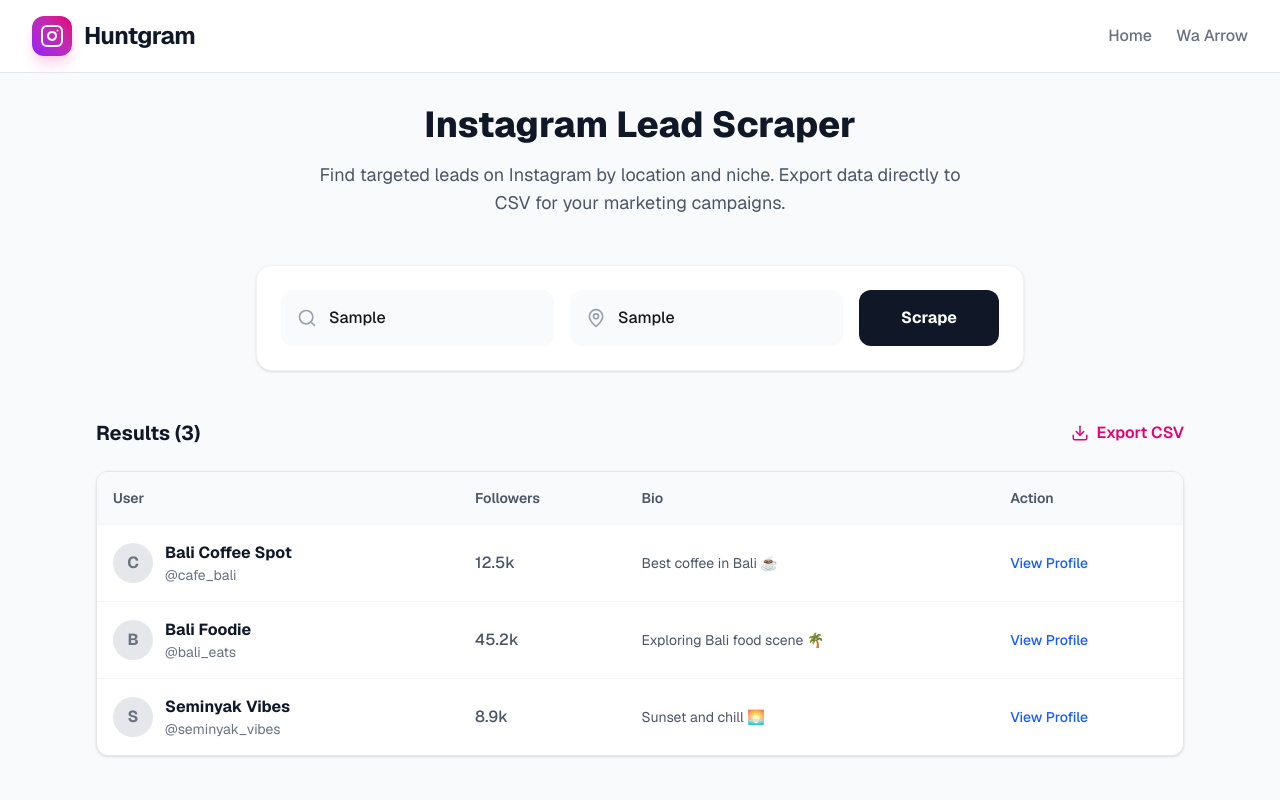
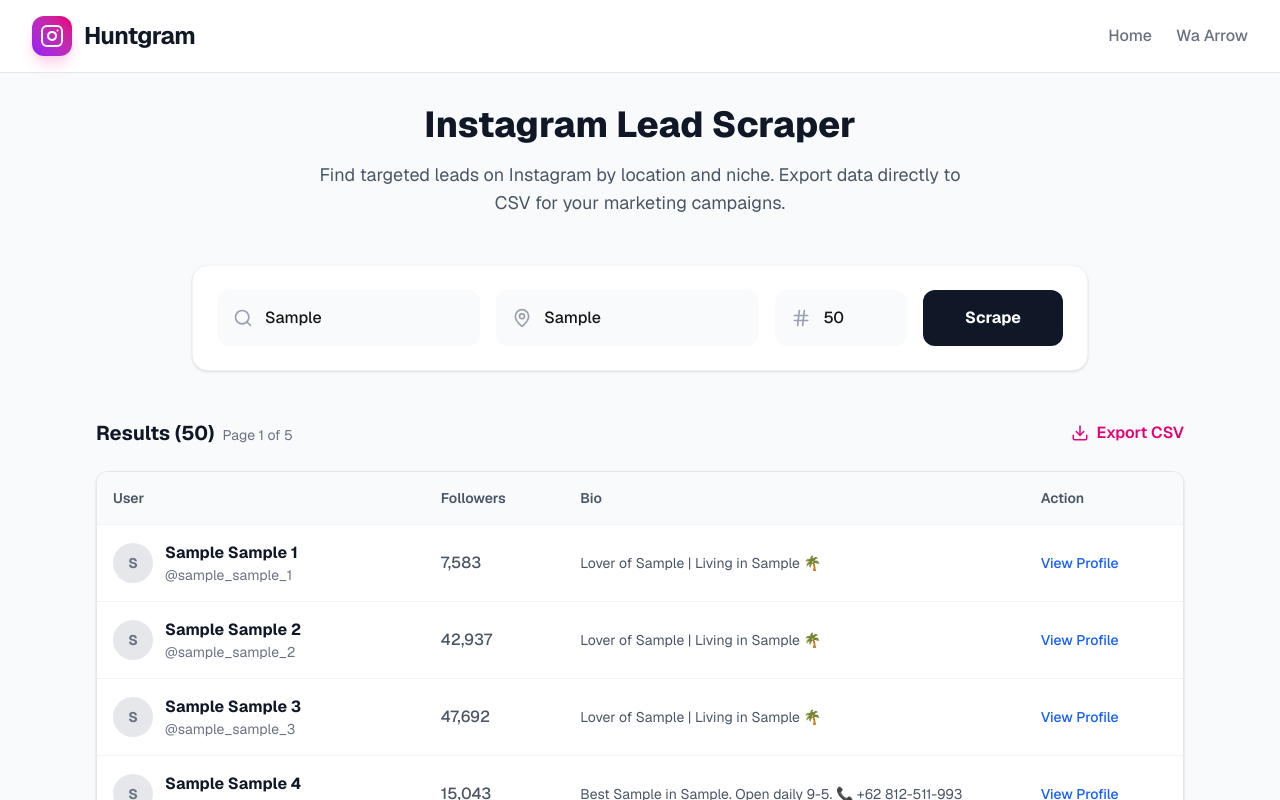
Before and after one commit to FGithub51/wa_arrow, a Next.js app: page /huntgram in a window 1280 px wide. Both pictures are taken after typing "Sample", "Sample" into the empty fields and a click on the button "Scrape". Shown: the top 800 px of the page. Built offline with nearby package versions, Linux system fonts and the light colour scheme.

Commit message:
Implement Huntgram scraper with pagination and mock API

```diff
--- /dev/null
+++ b/src/app/api/huntgram/route.ts
@@ -0,0 +1,33 @@
+import { NextResponse } from 'next/server';
+
+export async function POST(request: Request) {
+    try {
+        const { keyword, location, amount } = await request.json();
+        const count = parseInt(amount) || 10;
+
+        // Simulate API delay
+        await new Promise(resolve => setTimeout(resolve, 1500));
+
+        // Generate mock data
+        const results = Array.from({ length: count }).map((_, i) => {
+            const id = i + 1;
+            // Deterministic pseudo-random for consistent demo results
+            const followers = Math.floor(Math.random() * 50000) + 1000;
+            const isBusiness = Math.random() > 0.5;
+
+            return {
+                username: `${keyword.toLowerCase().replace(/\s+/g, '_')}_${location.toLowerCase()}_${id}`,
+                name: `${keyword} ${location} ${id}`,
+                followers: followers.toLocaleString(),
+                bio: isBusiness
+                    ? `Best ${keyword} in ${location}. Open daily 9-5. 📞 +62 812-${Math.floor(Math.random() * 1000)}-${Math.floor(Math.random() * 1000)}`
+                    : `Lover of ${keyword} | Living in ${location} 🌴`,
+                profileUrl: `https://instagram.com/example_${id}`
+            };
+        });
+
+        return NextResponse.json({ success: true, data: results });
+    } catch (error) {
+        return NextResponse.json({ success: false, error: 'Failed to scrape data' }, { status: 500 });
+    }
+}
--- a/src/app/huntgram/page.tsx
+++ b/src/app/huntgram/page.tsx
@@ -1,31 +1,64 @@
 'use client';
 
 import React, { useState } from 'react';
-import { Search, MapPin, Instagram, Loader2, Download } from 'lucide-react';
+import { Search, MapPin, Instagram, Loader2, Download, ChevronLeft, ChevronRight, Hash } from 'lucide-react';
 import { cn } from '@/lib/utils';
 
 export default function HuntgramPage() {
     const [loading, setLoading] = useState(false);
     const [results, setResults] = useState<any[]>([]);
+    const [currentPage, setCurrentPage] = useState(1);
+    const itemsPerPage = 10;
 
-    const handleSearch = (e: React.FormEvent) => {
+    const handleSearch = async (e: React.FormEvent) => {
         e.preventDefault();
         setLoading(true);
-        // Simulate search
-        setTimeout(() => {
-            setResults([
-                { username: 'cafe_bali', name: 'Bali Coffee Spot', followers: '12.5k', bio: 'Best coffee in Bali ☕️' },
-                { username: 'bali_eats', name: 'Bali Foodie', followers: '45.2k', bio: 'Exploring Bali food scene 🌴' },
-                { username: 'seminyak_vibes', name: 'Seminyak Vibes', followers: '8.9k', bio: 'Sunset and chill 🌅' },
-            ]);
+        setResults([]); // Clear previous results
+        setCurrentPage(1); // Reset to first page
+
+        const form = e.target as HTMLFormElement;
+        const keyword = (form.elements.namedItem('keyword') as HTMLInputElement).value;
+        const location = (form.elements.namedItem('location') as HTMLInputElement).value;
+        const amount = (form.elements.namedItem('amount') as HTMLInputElement).value;
+
+        try {
+            const res = await fetch('/api/huntgram', {
+                method: 'POST',
+                headers: { 'Content-Type': 'application/json' },
+                body: JSON.stringify({ keyword, location, amount }),
+            });
+            const data = await res.json();
+            if (data.success) {
+                setResults(data.data);
+            } else {
+                alert('Error: ' + data.error);
+            }
+        } catch (err) {
+            console.error(err);
+            alert('Failed to fetch data');
+        } finally {
             setLoading(false);
-        }, 2000);
+        }
+    };
+
+    // Pagination Logic
+    const totalPages = Math.ceil(results.length / itemsPerPage);
+    const currentData = results.slice(
+        (currentPage - 1) * itemsPerPage,
+        currentPage * itemsPerPage
+    );
+
+    const handlePageChange = (newPage: number) => {
+        if (newPage >= 1 && newPage <= totalPages) {
+            setCurrentPage(newPage);
+            window.scrollTo({ top: 0, behavior: 'smooth' });
+        }
     };
 
     return (
         <div className="min-h-screen bg-gray-50 font-sans">
             {/* Header */}
-            <header className="bg-white border-b border-gray-200 px-8 py-4 flex items-center justify-between">
+            <header className="bg-white border-b border-gray-200 px-8 py-4 flex items-center justify-between sticky top-0 z-50">
                 <div className="flex items-center gap-3">
                     <div className="w-10 h-10 bg-gradient-to-tr from-purple-600 to-pink-600 rounded-xl flex items-center justify-center text-white shadow-lg shadow-pink-200">
                         <Instagram size={24} />
@@ -48,22 +81,37 @@
                 </div>
 
                 {/* Search Box */}
-                <div className="bg-white p-6 rounded-2xl shadow-sm border border-gray-100 max-w-3xl mx-auto mb-12">
+                <div className="bg-white p-6 rounded-2xl shadow-sm border border-gray-100 max-w-4xl mx-auto mb-12">
                     <form onSubmit={handleSearch} className="flex flex-col md:flex-row gap-4">
-                        <div className="flex-1 relative">
+                        <div className="flex-[2] relative">
                             <Search className="absolute left-4 top-1/2 -translate-y-1/2 text-gray-400" size={20} />
                             <input
+                                name="keyword"
                                 type="text"
                                 placeholder="Niche / Keyword (e.g. Coffee Shop)"
                                 className="w-full pl-12 pr-4 py-4 bg-gray-50 border-transparent focus:bg-white focus:border-pink-500 focus:ring-4 focus:ring-pink-500/10 rounded-xl transition-all outline-none font-medium"
                                 required
                             />
                         </div>
-                        <div className="flex-1 relative">
+                        <div className="flex-[2] relative">
                             <MapPin className="absolute left-4 top-1/2 -translate-y-1/2 text-gray-400" size={20} />
                             <input
+                                name="location"
                                 type="text"
-                                placeholder="Location (e.g. Bali, Indonesia)"
+                                placeholder="Location (e.g. Bali)"
+                                className="w-full pl-12 pr-4 py-4 bg-gray-50 border-transparent focus:bg-white focus:border-pink-500 focus:ring-4 focus:ring-pink-500/10 rounded-xl transition-all outline-none font-medium"
+                                required
+                            />
+                        </div>
+                        <div className="flex-1 relative">
+                            <Hash className="absolute left-4 top-1/2 -translate-y-1/2 text-gray-400" size={20} />
+                            <input
+                                name="amount"
+                                type="number"
+                                placeholder="Qty"
+                                min="1"
+                                max="1000"
+                                defaultValue="50"
                                 className="w-full pl-12 pr-4 py-4 bg-gray-50 border-transparent focus:bg-white focus:border-pink-500 focus:ring-4 focus:ring-pink-500/10 rounded-xl transition-all outline-none font-medium"
                                 required
                             />
@@ -82,7 +130,12 @@
                 {results.length > 0 && (
                     <div className="space-y-6 animate-in fade-in slide-in-from-bottom-4 duration-500">
                         <div className="flex items-center justify-between">
-                            <h2 className="text-xl font-bold text-gray-900">Results ({results.length})</h2>
+                            <h2 className="text-xl font-bold text-gray-900">
+                                Results ({results.length})
+                                <span className="ml-2 text-sm font-normal text-gray-500">
+                                    Page {currentPage} of {totalPages}
+                                </span>
+                            </h2>
                             <button className="flex items-center gap-2 text-pink-600 font-semibold hover:text-pink-700 transition-colors">
                                 <Download size={18} />
                                 Export CSV
@@ -100,11 +153,11 @@
                                     </tr>
                                 </thead>
                                 <tbody className="divide-y divide-gray-100">
-                                    {results.map((item, i) => (
+                                    {currentData.map((item, i) => (
                                         <tr key={i} className="hover:bg-gray-50 transition-colors">
                                             <td className="p-4">
                                                 <div className="flex items-center gap-3">
-                                                    <div className="w-10 h-10 bg-gray-200 rounded-full flex items-center justify-center text-gray-500 font-bold">
+                                                    <div className="w-10 h-10 bg-gray-200 rounded-full flex items-center justify-center text-gray-500 font-bold text-sm">
                                                         {item.username[0].toUpperCase()}
                                                     </div>
                                                     <div>
@@ -123,6 +176,54 @@
                                 </tbody>
                             </table>
                         </div>
+
+                        {/* Pagination Controls */}
+                        {totalPages > 1 && (
+                            <div className="flex justify-center items-center gap-2 mt-8">
+                                <button
+                                    onClick={() => handlePageChange(currentPage - 1)}
+                                    disabled={currentPage === 1}
+                                    className="p-2 rounded-lg border border-gray-200 hover:bg-gray-100 disabled:opacity-50 disabled:cursor-not-allowed transition-colors"
+                                >
+                                    <ChevronLeft size={20} />
+                                </button>
+
+                                <div className="flex items-center gap-1">
+                                    {Array.from({ length: Math.min(5, totalPages) }, (_, i) => {
+                                        // Simple logic to show first 5 pages or window around current
+                                        // For now, just showing first 5 or all if < 5
+                                        let p = i + 1;
+                                        if (totalPages > 5 && currentPage > 3) {
+                                            p = currentPage - 2 + i;
+                                            if (p > totalPages) p = totalPages - (4 - i);
+                                        }
+
+                                        return (
+                                            <button
+                                                key={p}
+                                                onClick={() => handlePageChange(p)}
+                                                className={cn(
+                                                    "w-10 h-10 rounded-lg font-medium transition-colors",
+                                                    currentPage === p
+                                                        ? "bg-gray-900 text-white"
+                                                        : "text-gray-600 hover:bg-gray-100"
+                                                )}
+                                            >
+                                                {p}
+                                            </button>
+                                        );
+                                    })}
+                                </div>
+
+                                <button
+                                    onClick={() => handlePageChange(currentPage + 1)}
+                                    disabled={currentPage === totalPages}
+                                    className="p-2 rounded-lg border border-gray-200 hover:bg-gray-100 disabled:opacity-50 disabled:cursor-not-allowed transition-colors"
+                                >
+                                    <ChevronRight size={20} />
+                                </button>
+                            </div>
+                        )}
                     </div>
                 )}
             </main>
```
